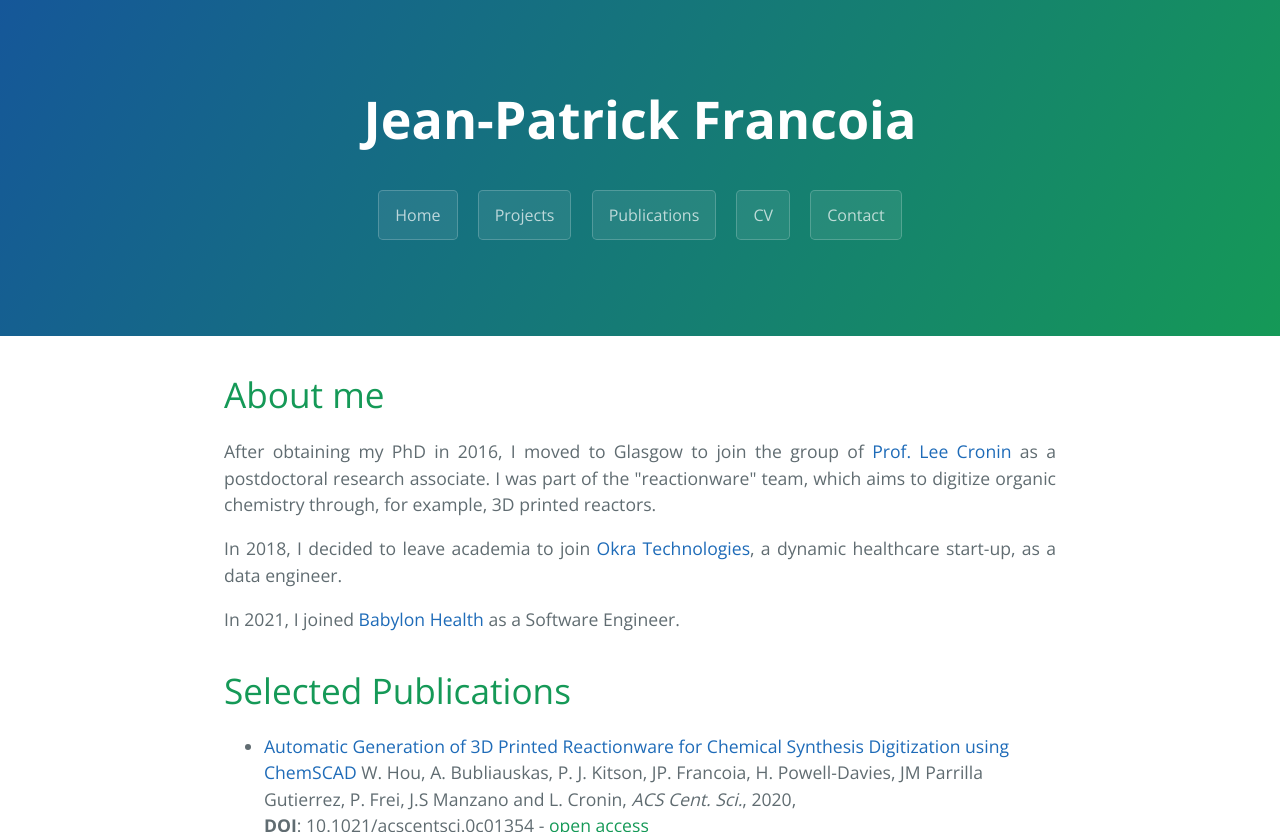
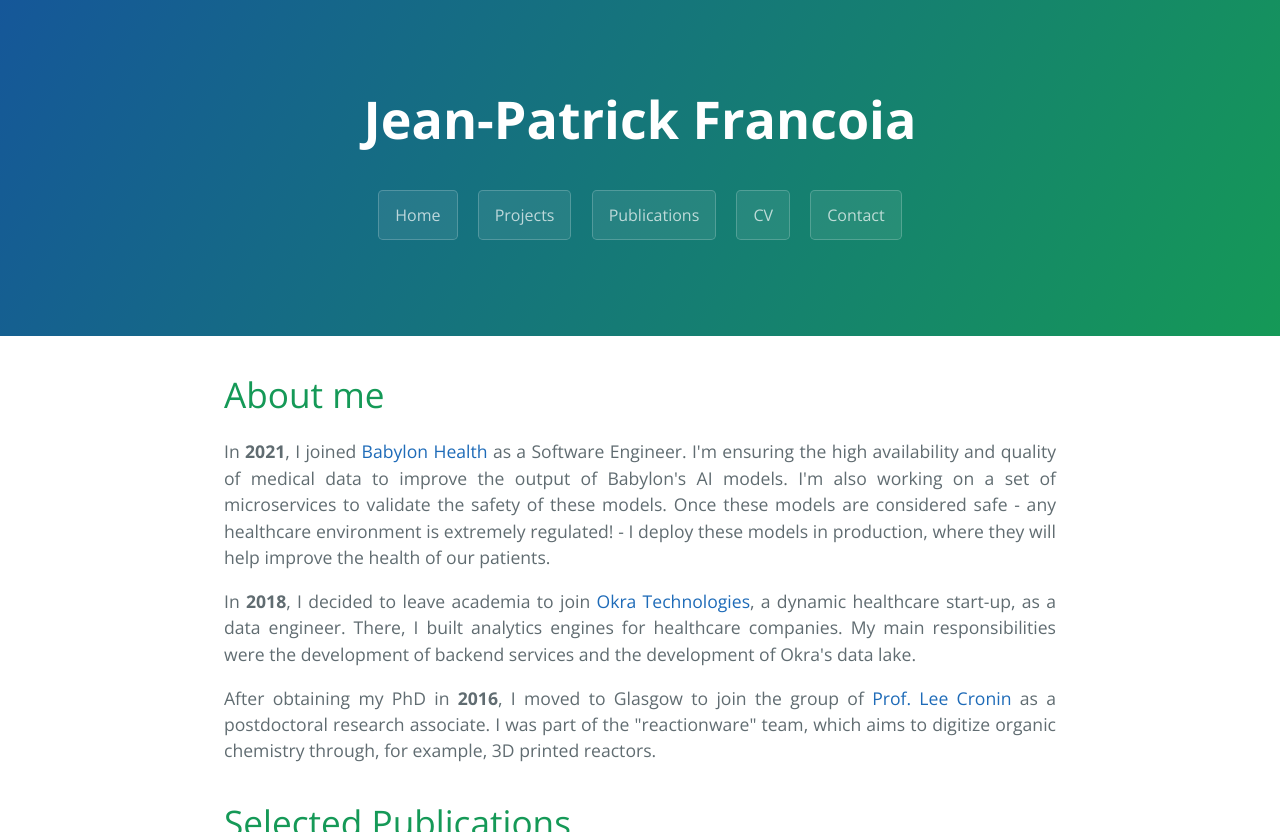
Before and after one commit to JPFrancoia/JPFrancoia.github.io, a Jekyll site: the page built from index.md, in a window 1280 px wide and 900 px high, cut to the strip 0-832 px from the top of the window. Built offline with Jekyll 4.4.1, drawn with Linux system fonts in a browser that asks for light colours; the repository's description, which GitHub fills in, is left out.

Commit message:
Reworking quickly the main page.

```diff
--- a/index.md
+++ b/index.md
@@ -7,23 +7,37 @@ layout: default
 # About me
 
 <p align="justify">
-After obtaining my PhD in 2016, I moved to Glasgow to join the group
+
+In <b>2021</b>, I joined <a href="https://www.babylonhealth.com/en-gb">Babylon
+Health</a> as a Software Engineer. I'm ensuring the high availability and
+quality of medical data to improve the output of Babylon's AI models. I'm
+also working on a set of microservices to validate the safety of these
+models. Once these models are considered safe - any healthcare environment is
+extremely regulated! - I deploy these models in production, where they will
+help improve the health of our patients.
+
+</p>
+
+<p align="justify">
+
+In <b>2018</b>, I decided to leave academia to join <a
+href="https://www.okra.ai/">Okra Technologies</a>, a dynamic healthcare
+start-up, as a data engineer. There, I built analytics engines for healthcare
+companies. My main responsibilities were the development of backend services
+and the development of Okra's data lake.
+
+</p>
+
+<p align="justify">
+
+After obtaining my PhD in <b>2016</b>, I moved to Glasgow to join the group
 of <a href="http://www.chem.gla.ac.uk/cronin">Prof. Lee Cronin</a> as a
 postdoctoral research associate. I was part of the "reactionware" team,
 which aims to digitize organic chemistry through, for example, 3D printed
 reactors.
+
 </p>
 
-<p align="justify">
-In 2018, I decided to leave academia to join <a
-href="https://www.okra.ai/">Okra Technologies</a>, a dynamic healthcare start-up, as a
-data engineer.
-</p>
-
-<p align="justify">
-In 2021, I joined <a href="https://www.babylonhealth.com/en-gb">Babylon
-Health</a> as a Software Engineer.
-</p>
 
 # Selected Publications
 
```
